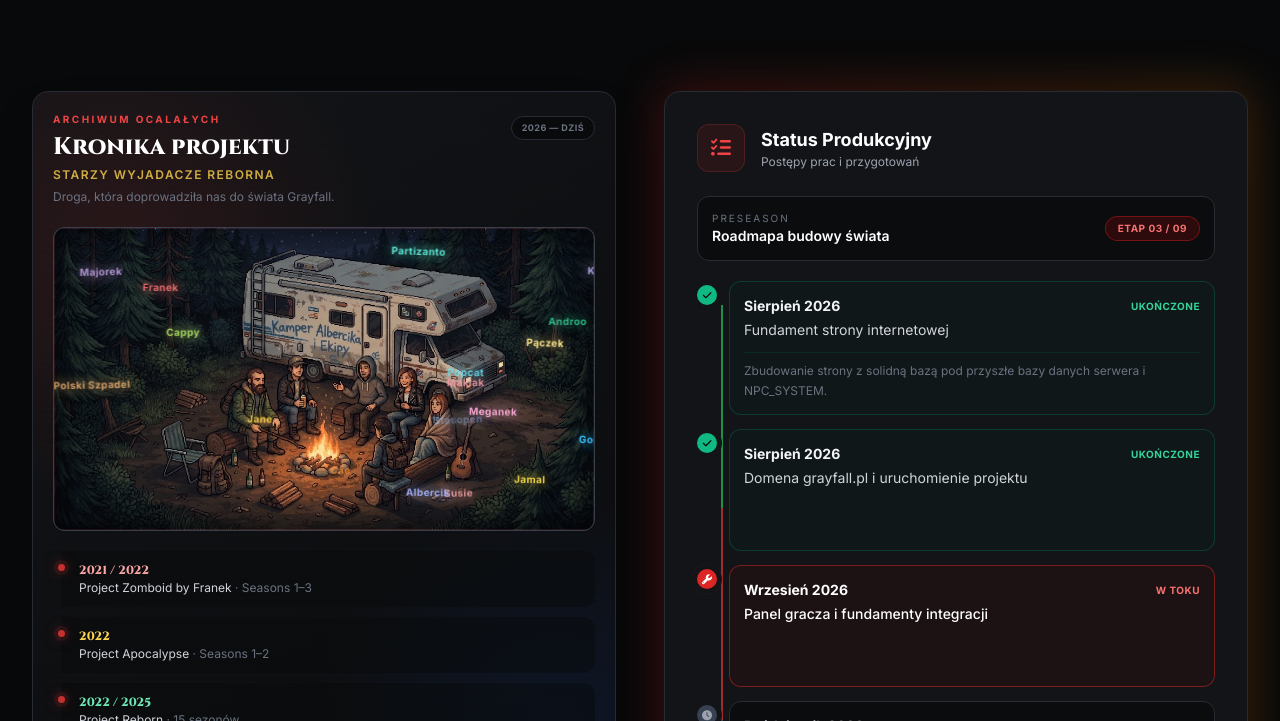
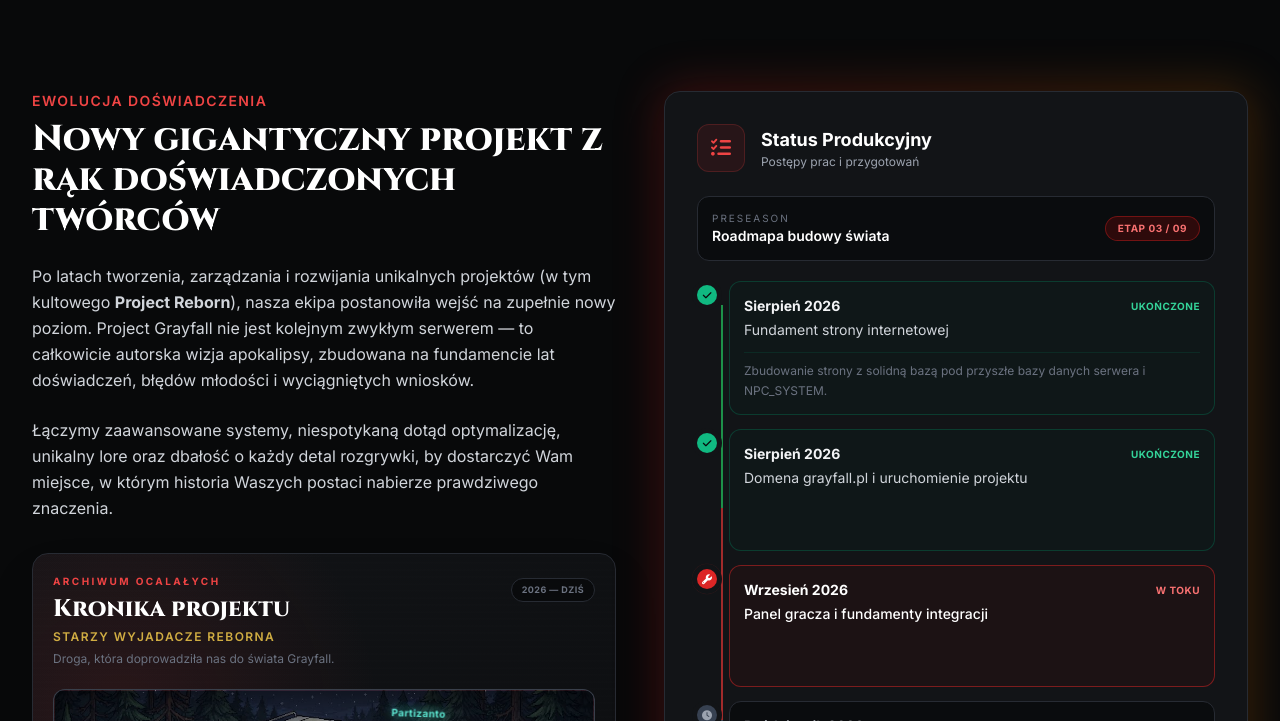
Before and after one commit to banatyk6565-cell/projectreborngame, a website: page index.html in a window 1280 px wide. Shown: the part 805-1526 px from the top of the page. Drawn offline with nearby package versions, Linux system fonts and the light colour scheme; no server answers.

Commit message:
sadas
sadasd

```diff
--- a/index.html
+++ b/index.html
@@ -648,6 +648,17 @@
     <section id="o-projekcie" class="relative py-24 px-4 sm:px-6 lg:px-8 max-w-7xl mx-auto reveal-on-scroll">
         <div class="grid grid-cols-1 lg:grid-cols-2 gap-12 items-start">
             <div>
+                <span class="text-red-500 font-semibold text-sm uppercase tracking-widest block mb-2">Ewolucja Doświadczenia</span>
+                <h2 class="font-cinzel text-3xl sm:text-4xl font-bold text-white mb-6">
+                    Nowy gigantyczny projekt z rąk doświadczonych twórców
+                </h2>
+                <p class="text-gray-300 mb-6 leading-relaxed">
+                    Po latach tworzenia, zarządzania i rozwijania unikalnych projektów (w tym kultowego <strong>Project Reborn</strong>), nasza ekipa postanowiła wejść na zupełnie nowy poziom. Project Grayfall nie jest kolejnym zwykłym serwerem — to całkowicie autorska wizja apokalipsy, zbudowana na fundamencie lat doświadczeń, błędów młodości i wyciągniętych wniosków.
+                </p>
+                <p class="text-gray-300 mb-8 leading-relaxed">
+                    Łączymy zaawansowane systemy, niespotykaną dotąd optymalizację, unikalny lore oraz dbałość o każdy detal rozgrywki, by dostarczyć Wam miejsce, w którym historia Waszych postaci nabierze prawdziwego znaczenia.
+                </p>
+
                 <div class="project-chronicle rounded-2xl border border-cardborder p-5 shadow-2xl reveal-on-scroll" style="--reveal-index: 2;">
                     <div class="chronicle-scanline"></div>
                     <div class="relative z-10 mb-5 flex items-start justify-between gap-4">
```
